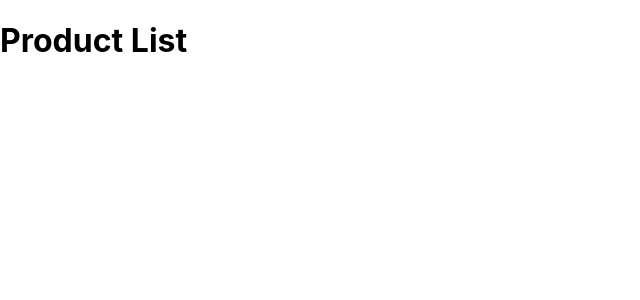
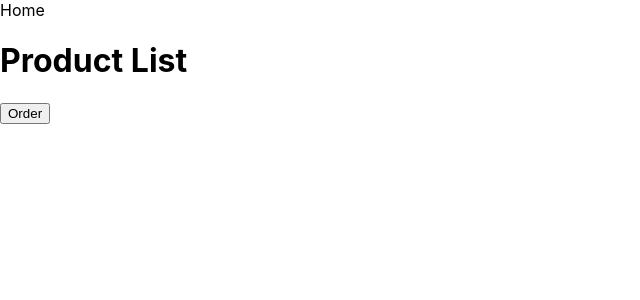
Before and after one commit to Pooja113/Next-Pro, a Next.js app: page /product in a window 1280 px wide. Shown: the top 300 px of the page, without its empty margins (0-640 px from the left). Built offline with nearby package versions, Linux system fonts and the light colour scheme.

Commit message:
Nested Routing and Link

```diff
--- a/pages/product/index.js
+++ b/pages/product/index.js
@@ -1,5 +1,19 @@
+import Link from "next/link"
+import { useRouter } from "next/router"
+
 function ProductList(){
-  return <h1>Product List</h1>
+  const router = useRouter();
+  const buttonHandler = () =>{
+    console.log("order Button");
+    router.push('/')
+  }
+  return (<div>
+          <Link href='/'>
+           <a>Home</a>
+          </Link>
+          <h1>Product List</h1>
+          <button onClick={buttonHandler}>Order</button>
+        </div>)
 }
 
 export default ProductList
```
Also changed, not shown: pages/docs/[[...params]].js (added, +11 -0 lines), pages/product/[id]/review/[review].js (added, +10 -0 lines), pages/product/[id]/index.js (renamed from pages/product/[id].js).
